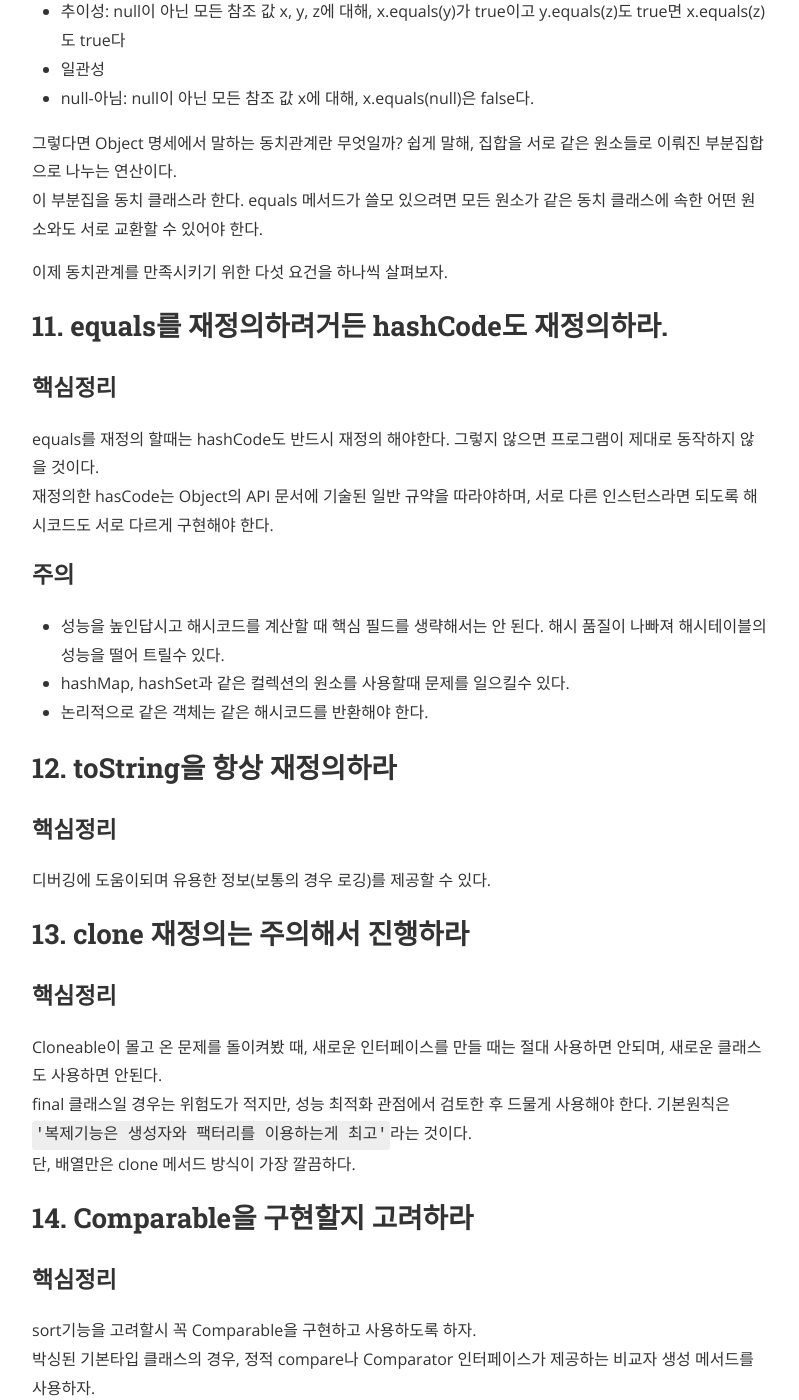
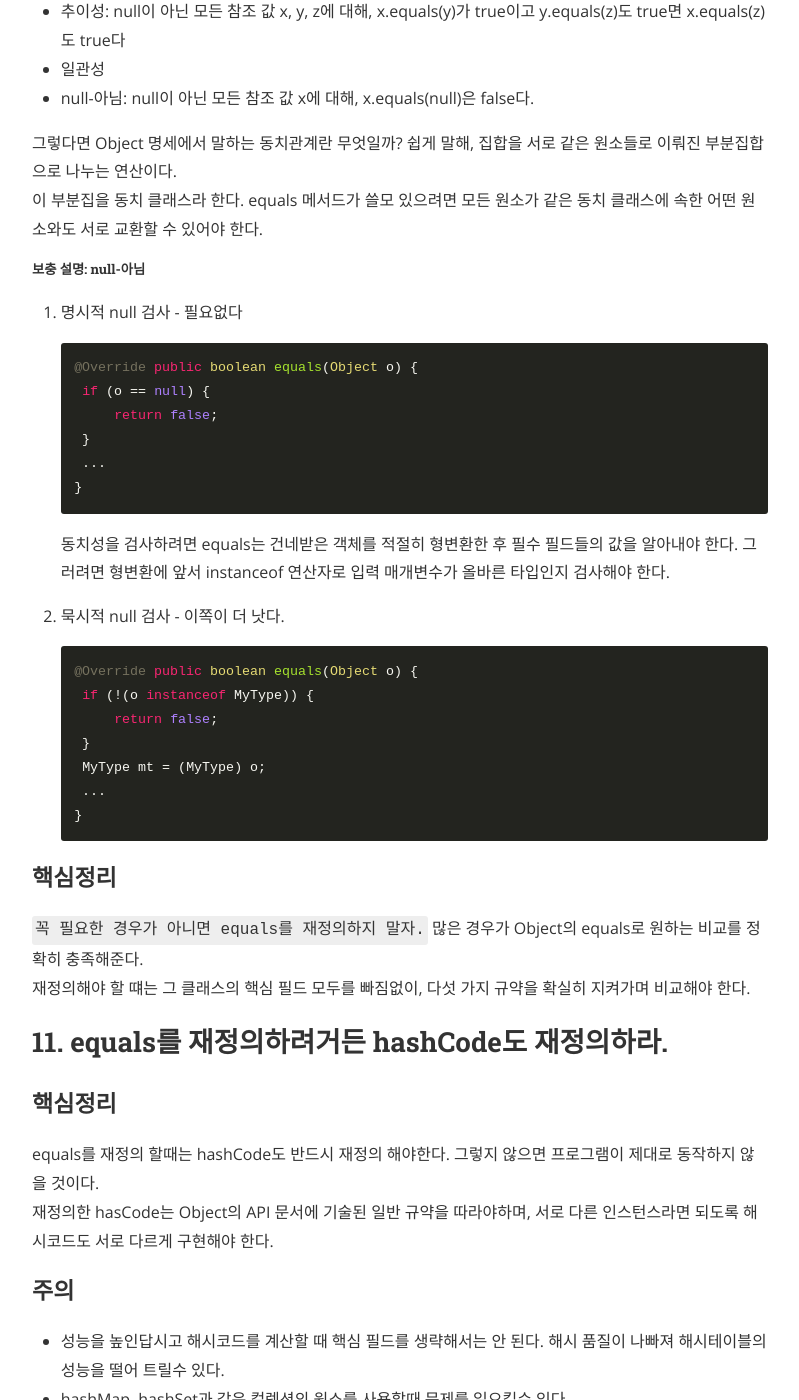
Before and after one commit to gonghojin/gonghojin.github.io, a Jekyll site: the page built from _posts/book/java/effectiveJava/2019-09-19-effectiveJava2.md, in a window 1280 px wide and 1400 px high, scrolled down 1300 px. Shown: the whole window, without its empty margins (240-1039 px from the left). Built offline with Jekyll 4.4.1, drawn with Linux system fonts in a browser that asks for light colours; nearby versions of some CDN libraries; comment, search, counter and statistics services are not loaded; some of the changed text lies outside the part shown.

Commit message:
Fix: 이펙티브자바_2장 재정리

```diff
--- a/_posts/book/java/effectiveJava/2019-09-19-effectiveJava2.md
+++ b/_posts/book/java/effectiveJava/2019-09-19-effectiveJava2.md
@@ -34,10 +34,33 @@ equals 메서드는 동치 관계를 구현하며, 다음을 만족한다.
 그렇다면 Object 명세에서 말하는 동치관계란 무엇일까? 쉽게 말해, 집합을 서로 같은 원소들로 이뤄진 부분집합으로 나누는 연산이다.
 이 부분집을 동치 클래스라 한다. equals 메서드가 쓸모 있으려면 모든 원소가 같은 동치 클래스에 속한 어떤 원소와도 서로 교환할 수 있어야 한다.
 
-이제 동치관계를 만족시키기 위한 다섯 요건을 하나씩 살펴보자.
+##### 보충 설명: null-아님
+1. 명시적 null 검사 - 필요없다
+~~~java
+@Override public boolean equals(Object o) {
+	if (o == null) {
+		return false;
+	}
+	...
+}
+~~~
+동치성을 검사하려면 equals는 건네받은 객체를 적절히 형변환한 후 필수 필드들의 값을 알아내야 한다. 그러려면 형변환에 앞서 instanceof 연산자로 입력 매개변수가 올바른 타입인지 검사해야 한다.
+2. 묵시적 null 검사 - 이쪽이 더 낫다.
+~~~java
+@Override public boolean equals(Object o) {
+	if (!(o instanceof MyType)) {
+		return false;
+	}
+	MyType mt = (MyType) o;
+	...
+}
+~~~
+
+### 핵심정리
+`꼭 필요한 경우가 아니면 equals를 재정의하지 말자.` 많은 경우가 Object의 equals로 원하는 비교를 정확히 충족해준다.
+재정의해야 할 떄는 그 클래스의 핵심 필드 모두를 빠짐없이, 다섯 가지 규약을 확실히 지켜가며 비교해야 한다.
 
 ## 11. equals를 재정의하려거든 hashCode도 재정의하라.
-
 ### 핵심정리
 equals를 재정의 할때는 hashCode도 반드시 재정의 해야한다. 그렇지 않으면 프로그램이 제대로 동작하지 않을 것이다.
 재정의한 hasCode는 Object의 API 문서에 기술된 일반 규약을 따라야하며, 서로 다른 인스턴스라면 되도록 해시코드도 서로 다르게 구현해야 한다.
@@ -51,6 +74,7 @@ equals를 재정의 할때는 hashCode도 반드시 재정의 해야한다. 그
 ## 12. toString을 항상 재정의하라
 ### 핵심정리
 디버깅에 도움이되며 유용한 정보(보통의 경우 로깅)를 제공할 수 있다.
++ toString은 그 객체가 가진 주요 정보 모두를 반환하는 게 좋다.
 
 ## 13. clone 재정의는 주의해서 진행하라
 ### 핵심정리
```
Also changed, not shown: _posts/book/java/effectiveJava/2019-09-28-effectiveJava3.md (+2 -2 lines).
